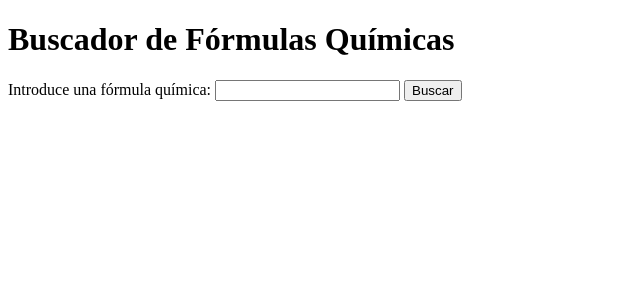
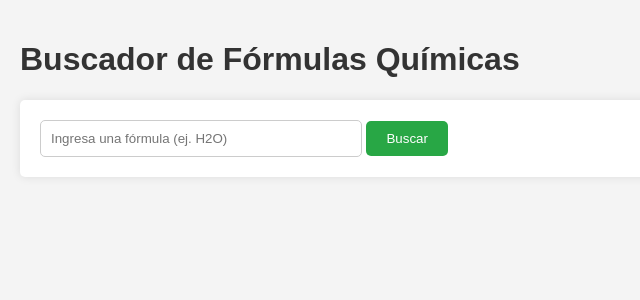
Before and after one commit to mlcganda/Prueba-1, a Flask app: page / in a window 1280 px wide. Shown: the top 300 px of the page, without its empty margins (0-640 px from the left). Run offline with Flask 3, Linux system fonts and the light colour scheme.

Commit message:
Update index.html

```diff
--- a/templates/index.html
+++ b/templates/index.html
@@ -1,15 +1,16 @@
+<!-- templates/index.html -->
 <!DOCTYPE html>
 <html lang="es">
 <head>
     <meta charset="UTF-8">
     <meta name="viewport" content="width=device-width, initial-scale=1.0">
     <title>Buscador de Fórmulas Químicas</title>
+    <link rel="stylesheet" href="{{ url_for('static', filename='styles.css') }}">
 </head>
 <body>
     <h1>Buscador de Fórmulas Químicas</h1>
-    <form action="/buscar" method="post">
-        <label for="formula">Introduce una fórmula química:</label>
-        <input type="text" id="formula" name="formula" required>
+    <form action="/buscar" method="POST">
+        <input type="text" name="formula" placeholder="Ingresa una fórmula (ej. H2O)" required>
         <button type="submit">Buscar</button>
     </form>
 </body>
```
